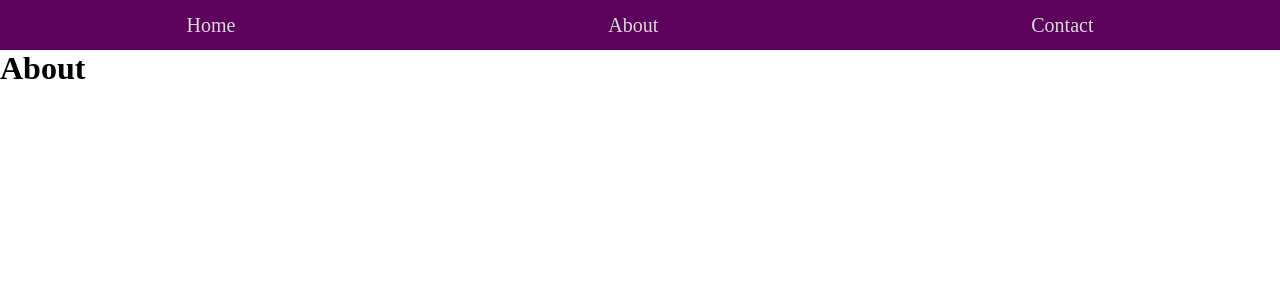
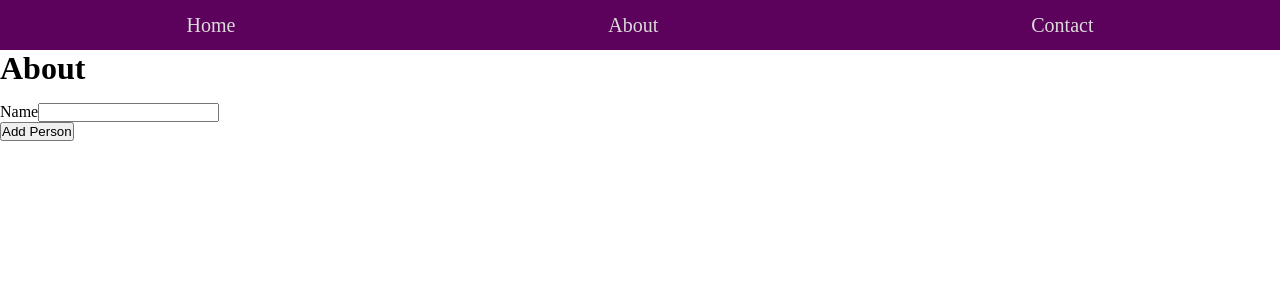
Before and after one commit to tstreets/week-8-app-state-management, a Next.js app: page /about in a window 1280 px wide. Shown: the top 300 px of the page. Built offline with nearby package versions, Linux system fonts and the light colour scheme.

Commit message:
Added a form for adding a new peep
Form using method created on useAppState for adding peeps

```diff
--- a/src/app/about/page.js
+++ b/src/app/about/page.js
@@ -1,15 +1,46 @@
 "use client";
 import useAppState from "../../hooks/useAppState";
+import { useState } from "react";
 
 export default function About() {
+  const [newPersonForm, setNewPersonForm] = useState({ name: "" });
+
   const appState = useAppState();
 
-  console.log(appState);
+  function changeFormField(e) {
+    setNewPersonForm({
+      ...newPersonForm,
+      [e.currentTarget.name]: e.currentTarget.value,
+    });
+  }
+
+  function submitNewPerson(e) {
+    e.preventDefault();
+    appState.addPerson(newPersonForm);
+    setNewPersonForm({ name: "" });
+  }
+
+  console.log(appState.people);
 
   return (
     <>
       <main>
         <h1>About</h1>
+
+        <form onSubmit={submitNewPerson}>
+          <div>
+            <label htmlFor="name">Name</label>
+            <input
+              id="name"
+              name="name"
+              value={newPersonForm.name}
+              onChange={changeFormField}
+            />
+          </div>
+          <div>
+            <input type="submit" value="Add Person" />
+          </div>
+        </form>
       </main>
     </>
   );
```
